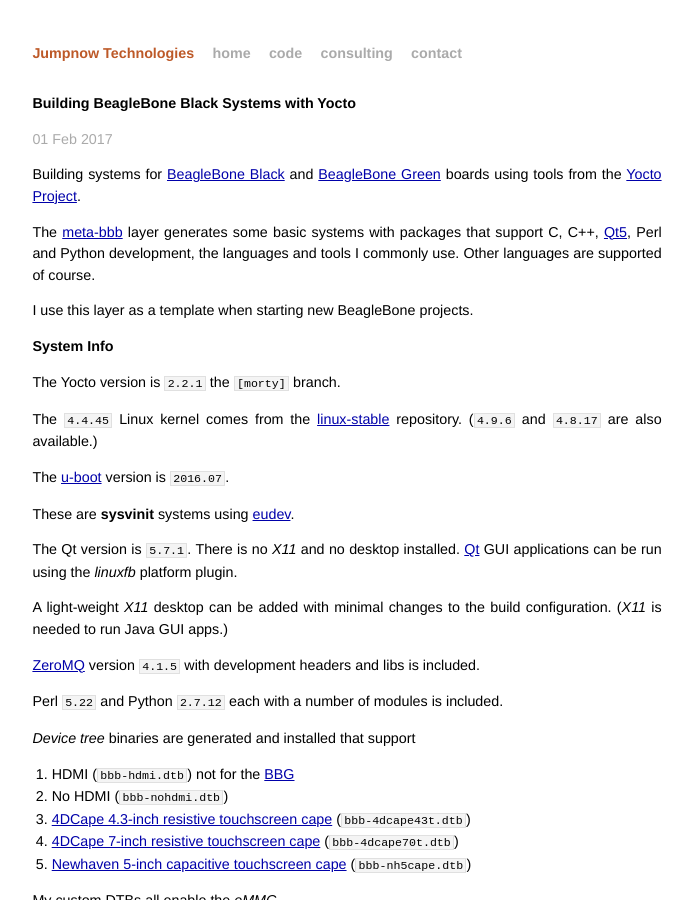
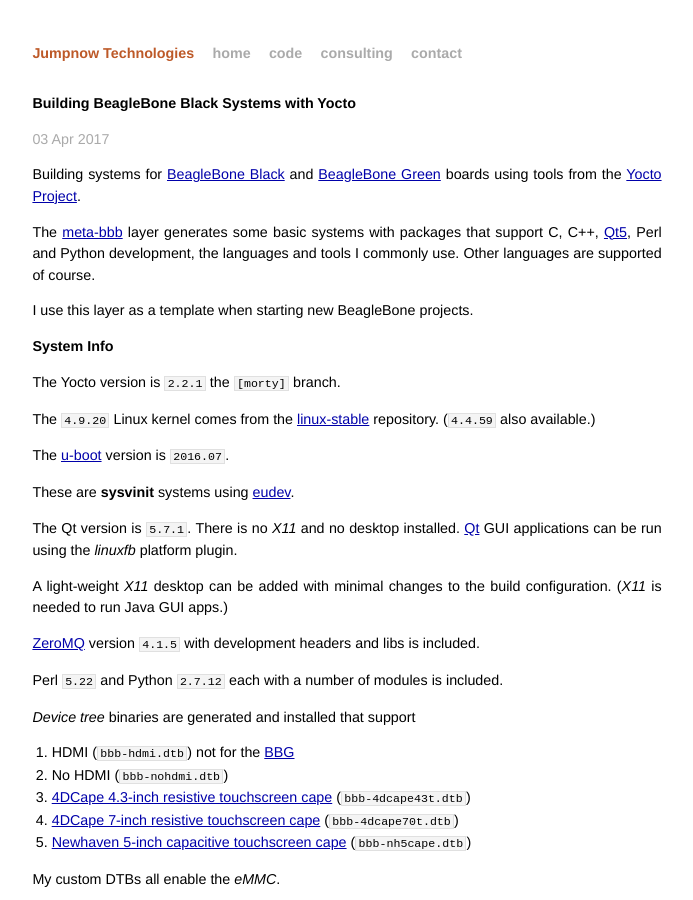
Before and after one commit to jumpnow/jumpnowtek-site, a Jekyll site: the page built from _posts/2015-06-08-BeagleBone-Systems-with-Yocto.md, in a window 1280 px wide and 900 px high. Shown: the whole window, without its empty margins (293-986 px from the left). Built offline with Jekyll 4.4.1, drawn with Linux system fonts in a browser that asks for light colours.

Commit message:
Update kernel version for bbb

```diff
--- a/_posts/2015-06-08-BeagleBone-Systems-with-Yocto.md
+++ b/_posts/2015-06-08-BeagleBone-Systems-with-Yocto.md
@@ -2,7 +2,7 @@
 layout: post
 title: Building BeagleBone Black Systems with Yocto
 description: "Building customized systems for the BeagleBone Black using tools from the Yocto Project"
-date: 2017-02-01 06:26:00
+date: 2017-04-03 05:56:00
 categories: beaglebone
 tags: [linux, beaglebone, yocto]
 ---
@@ -17,7 +17,7 @@
 
 The Yocto version is `2.2.1` the `[morty]` branch.
 
-The `4.4.45` Linux kernel comes from the [linux-stable][linux-stable] repository. (`4.9.6` and `4.8.17` are also available.)
+The `4.9.20` Linux kernel comes from the [linux-stable][linux-stable] repository. (`4.4.59`  also available.)
 
 The [u-boot][uboot] version is `2016.07`.
 
```
